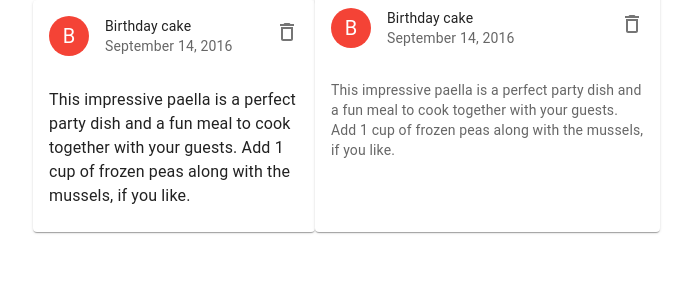
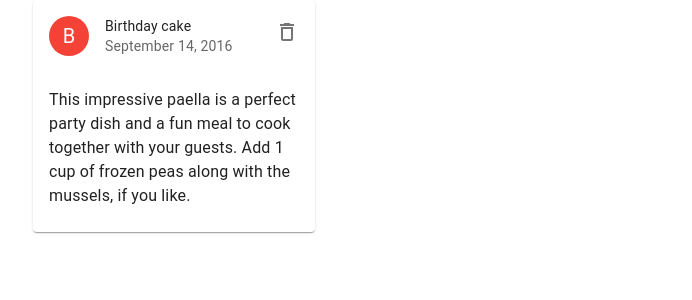
Before and after one commit to kareemmonsur/notie, a React (Create React App) app: page / in a window 1280 px wide. Shown: the top 300 px of the page, without its empty margins (31-723 px from the left). Built offline with nearby package versions, Linux system fonts and the light colour scheme.

Commit message:
radio buttons updated

```diff
--- a/src/pages/Notes.js
+++ b/src/pages/Notes.js
@@ -1,11 +1,8 @@
 import {Grid, Container} from '@mui/material'
 import React from 'react'
-// import NoteCard from '../components/NoteCard'
 import {Card, CardHeader, Avatar, IconButton, CardContent, Typography } from '@mui/material';
 import { red } from '@mui/material/colors';
 import { DeleteOutlined } from '@material-ui/icons';
-
-
 
 
 function Notes() {
@@ -22,7 +19,7 @@ function Notes() {
               </Avatar>
             }
             action={
-              <IconButton aria-label="settings">
+              <IconButton>
                   <DeleteOutlined/>
               </IconButton>
             }
@@ -40,29 +37,6 @@ function Notes() {
        </Grid>
 
 
-       <Card sx={{ maxWidth: 345 }}>
-          <CardHeader
-            avatar={
-              <Avatar sx={{ bgcolor: red[500] }} >
-                B
-              </Avatar>
-            }
-            action={
-              <IconButton aria-label="settings">
-                  <DeleteOutlined/>
-              </IconButton>
-            }
-            title="Birthday cake"
-            subheader="September 14, 2016"
-          />
-             <CardContent>
-                  <Typography variant="body2" color="text.secondary">
-                    This impressive paella is a perfect party dish and a fun meal to cook
-                    together with your guests. Add 1 cup of frozen peas along with the mussels,
-                    if you like.
-                  </Typography>
-            </CardContent>
-       </Card>
 
       {/* <Grid container spacing={2}>
           <Grid item xs={12} sm={6} md={3}>
@@ -82,7 +56,7 @@ function Notes() {
 
 
 
-          {/* <NoteCard/> */}
+
 
 
 
```
